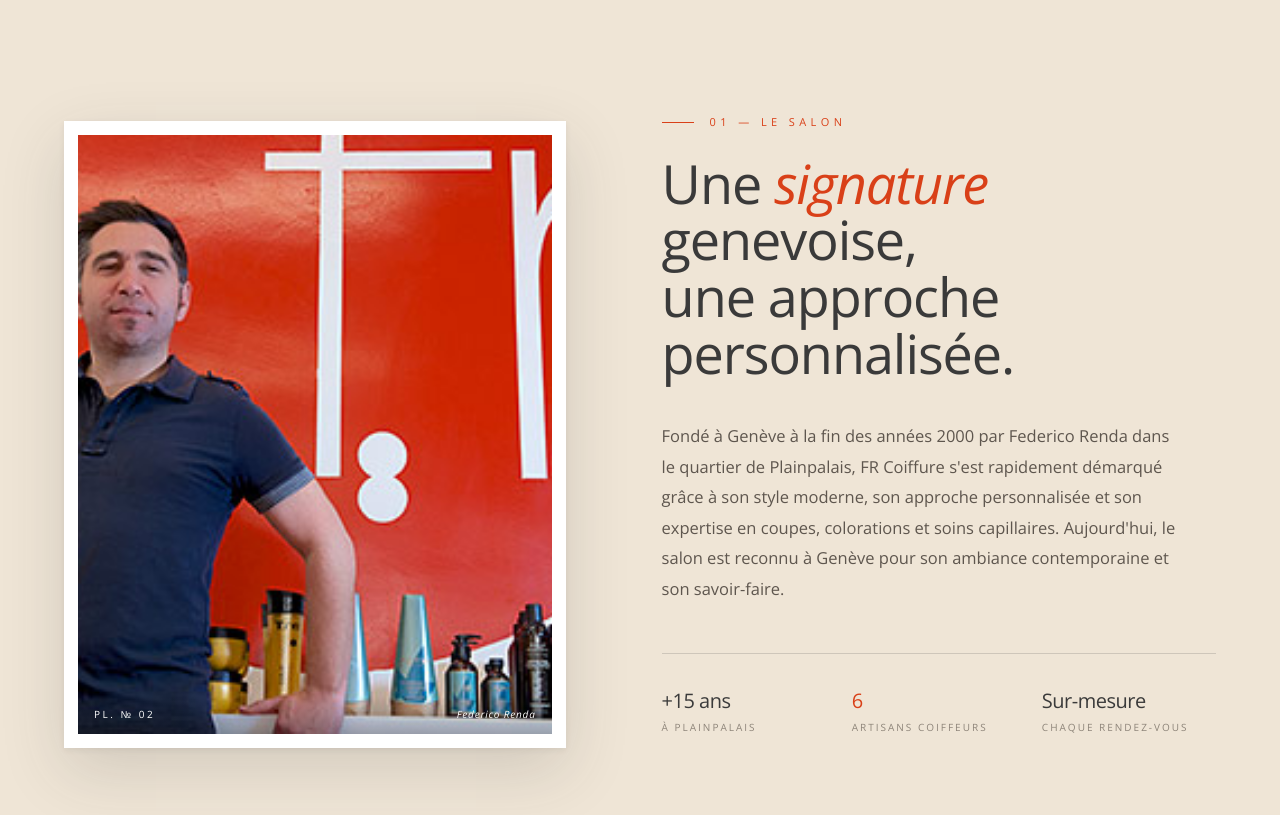
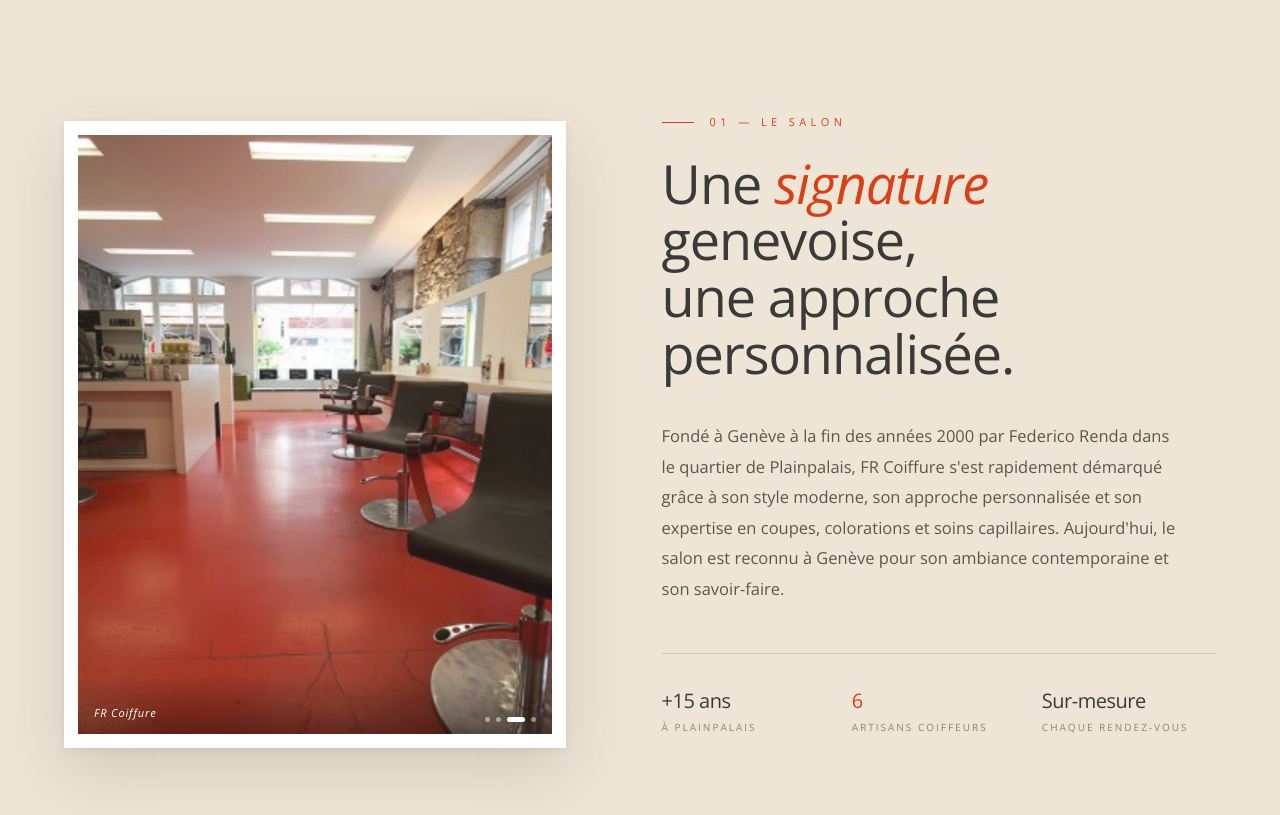
Before and after one commit to quentinvachoux03-cell/Fr-coiffure-maquette-C, a React (Vite) app: page / in a window 1280 px wide. Shown: the part 980-1795 px from the top of the page. Built offline with nearby package versions, Linux system fonts and the light colour scheme.

Commit message:
Slideshow automatique section Présentation
4 photos défilent toutes les 3s avec crossfade + léger zoom.
Indicateurs dots cliquables en bas, caption en overlay.

https://claude.ai/code/session_01HmX6XEcXkZRG6thQnSz7bJ

```diff
--- a/src/components/Presentation.jsx
+++ b/src/components/Presentation.jsx
@@ -1,8 +1,127 @@
+import { useState, useEffect } from 'react';
 import { PRESENTATION } from '../data';
 
 const C_ANTH     = '#3A3A3A';
 const C_ORANGE   = '#D94018';
 const C_HAIRLINE = 'rgba(58,58,58,0.18)';
+const BASE       = '/Fr-coiffure-maquette-C';
+
+const SLIDES = [
+  { src: `${BASE}/frederico-renda.jpg`,                        caption: 'Federico Renda', pos: 'center center' },
+  { src: `${BASE}/tn2-galeries-201929-fr-coiffure-geneve-01.jpg`, caption: 'Salon Plainpalais',  pos: 'center center' },
+  { src: `${BASE}/tn2-galeries-201931-fr-coiffure-geneve-05.jpg`, caption: 'FR Coiffure',        pos: 'center center' },
+  { src: `${BASE}/tn2-galeries-204545-41152.jpg`,               caption: 'Plainpalais, Genève',  pos: 'center center' },
+];
+
+function PhotoSlider() {
+  const [current, setCurrent] = useState(0);
+  const [prev, setPrev]       = useState(null);
+  const [fading, setFading]   = useState(false);
+
+  useEffect(() => {
+    const timer = setInterval(() => {
+      setPrev(current);
+      setFading(true);
+      setCurrent(i => (i + 1) % SLIDES.length);
+    }, 3000);
+    return () => clearInterval(timer);
+  }, [current]);
+
+  useEffect(() => {
+    if (!fading) return;
+    const t = setTimeout(() => { setPrev(null); setFading(false); }, 900);
+    return () => clearTimeout(t);
+  }, [fading]);
+
+  return (
+    <div
+      style={{
+        aspectRatio: '4/5',
+        padding: 14,
+        background: '#fff',
+        boxShadow: '0 22px 60px rgba(58,58,58,0.16), 0 2px 6px rgba(58,58,58,0.08)',
+      }}
+      className="relative w-full max-w-[320px] sm:max-w-[380px] mx-auto lg:max-w-none lg:mt-10"
+    >
+      <style>{`
+        @keyframes slide-in {
+          from { opacity: 0; transform: scale(1.04); }
+          to   { opacity: 1; transform: scale(1); }
+        }
+        @keyframes slide-out {
+          from { opacity: 1; transform: scale(1); }
+          to   { opacity: 0; transform: scale(0.97); }
+        }
+      `}</style>
+
+      <div style={{ position: 'relative', width: '100%', height: '100%', overflow: 'hidden' }}>
+
+        {/* Previous photo — fades out */}
+        {prev !== null && (
+          <img
+            key={`out-${prev}`}
+            src={SLIDES[prev].src}
+            alt=""
+            aria-hidden="true"
+            style={{
+              position: 'absolute', inset: 0,
+              width: '100%', height: '100%',
+              objectFit: 'cover', objectPosition: SLIDES[prev].pos,
+              animation: 'slide-out 0.9s cubic-bezier(0.4,0,0.2,1) both',
+            }}
+          />
+        )}
+
+        {/* Current photo — fades in */}
+        <img
+          key={`in-${current}`}
+          src={SLIDES[current].src}
+          alt={SLIDES[current].caption}
+          style={{
+            position: 'absolute', inset: 0,
+            width: '100%', height: '100%',
+            objectFit: 'cover', objectPosition: SLIDES[current].pos,
+            animation: 'slide-in 0.9s cubic-bezier(0.4,0,0.2,1) both',
+          }}
+        />
+
+        {/* Caption */}
+        <div style={{
+          position: 'absolute', left: 0, right: 0, bottom: 0, zIndex: 2,
+          display: 'flex', justifyContent: 'space-between', alignItems: 'flex-end',
+          padding: '28px 16px 12px',
+          background: 'linear-gradient(180deg, transparent 0%, rgba(0,0,0,0.35) 100%)',
+          color: '#fff',
+          fontFamily: "'Open Sans', sans-serif",
+          fontSize: 10, letterSpacing: '0.25em', textTransform: 'uppercase',
+          fontWeight: 300,
+        }}>
+          <em style={{ fontStyle: 'italic', letterSpacing: '0.08em', textTransform: 'none', fontSize: 11 }}>
+            {SLIDES[current].caption}
+          </em>
+          {/* Dot indicators */}
+          <div style={{ display: 'flex', gap: 6 }}>
+            {SLIDES.map((_, i) => (
+              <button
+                key={i}
+                onClick={() => { setPrev(current); setFading(true); setCurrent(i); }}
+                style={{
+                  width: i === current ? 18 : 5,
+                  height: 5,
+                  borderRadius: 99,
+                  background: i === current ? '#fff' : 'rgba(255,255,255,0.45)',
+                  border: 'none', cursor: 'pointer', padding: 0,
+                  transition: 'width 0.4s cubic-bezier(0.4,0,0.2,1), background 0.3s',
+                }}
+                aria-label={`Photo ${i + 1}`}
+              />
+            ))}
+          </div>
+        </div>
+      </div>
+    </div>
+  );
+}
 
 export default function Presentation() {
   return (
@@ -11,37 +130,8 @@ export default function Presentation() {
       style={{ borderColor: C_HAIRLINE }}
     >
       <div className="grid grid-cols-1 lg:grid-cols-[0.95fr_1.05fr] items-start gap-10 lg:gap-24">
-        <div
-          className="relative w-full max-w-[320px] sm:max-w-[380px] mx-auto lg:max-w-none lg:mt-10"
-          style={{
-            aspectRatio: '4/5',
-            padding: 14,
-            background: '#fff',
-            boxShadow: '0 22px 60px rgba(58,58,58,0.16), 0 2px 6px rgba(58,58,58,0.08)',
-          }}
-        >
-          <div style={{ position: 'relative', width: '100%', height: '100%', overflow: 'hidden' }}>
-            <img
-              src="/Fr-coiffure-maquette-C/frederico-renda.jpg"
-              alt="Federico Renda — FR Coiffure"
-              style={{ width: '100%', height: '100%', objectFit: 'cover', objectPosition: 'center top', display: 'block' }}
-            />
-            {/* Caption overlay */}
-            <div style={{
-              position: 'absolute', left: 0, right: 0, bottom: 0,
-              display: 'flex', justifyContent: 'space-between',
-              padding: '12px 16px',
-              background: 'linear-gradient(180deg, transparent 0%, rgba(0,0,0,0.32) 100%)',
-              color: '#fff',
-              fontFamily: "'Open Sans', sans-serif",
-              fontSize: 10, letterSpacing: '0.25em', textTransform: 'uppercase',
-              fontWeight: 300,
-            }}>
-              <span>Pl. № 02</span>
-              <em style={{ fontStyle: 'italic', letterSpacing: '0.08em', textTransform: 'none' }}>Federico Renda</em>
-            </div>
-          </div>
-        </div>
+
+        <PhotoSlider />
 
         <div className="pt-0 lg:pt-6">
           <div
```
